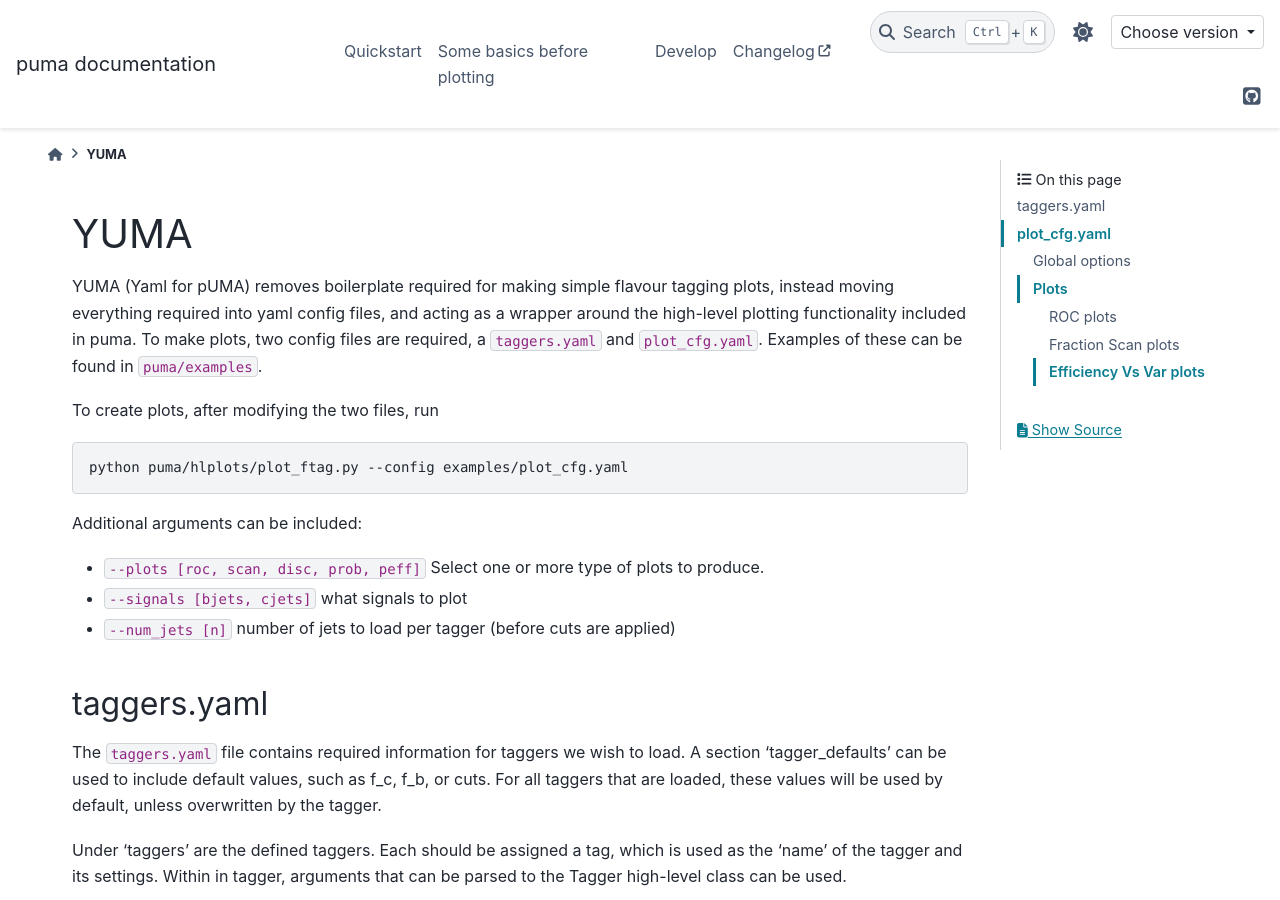
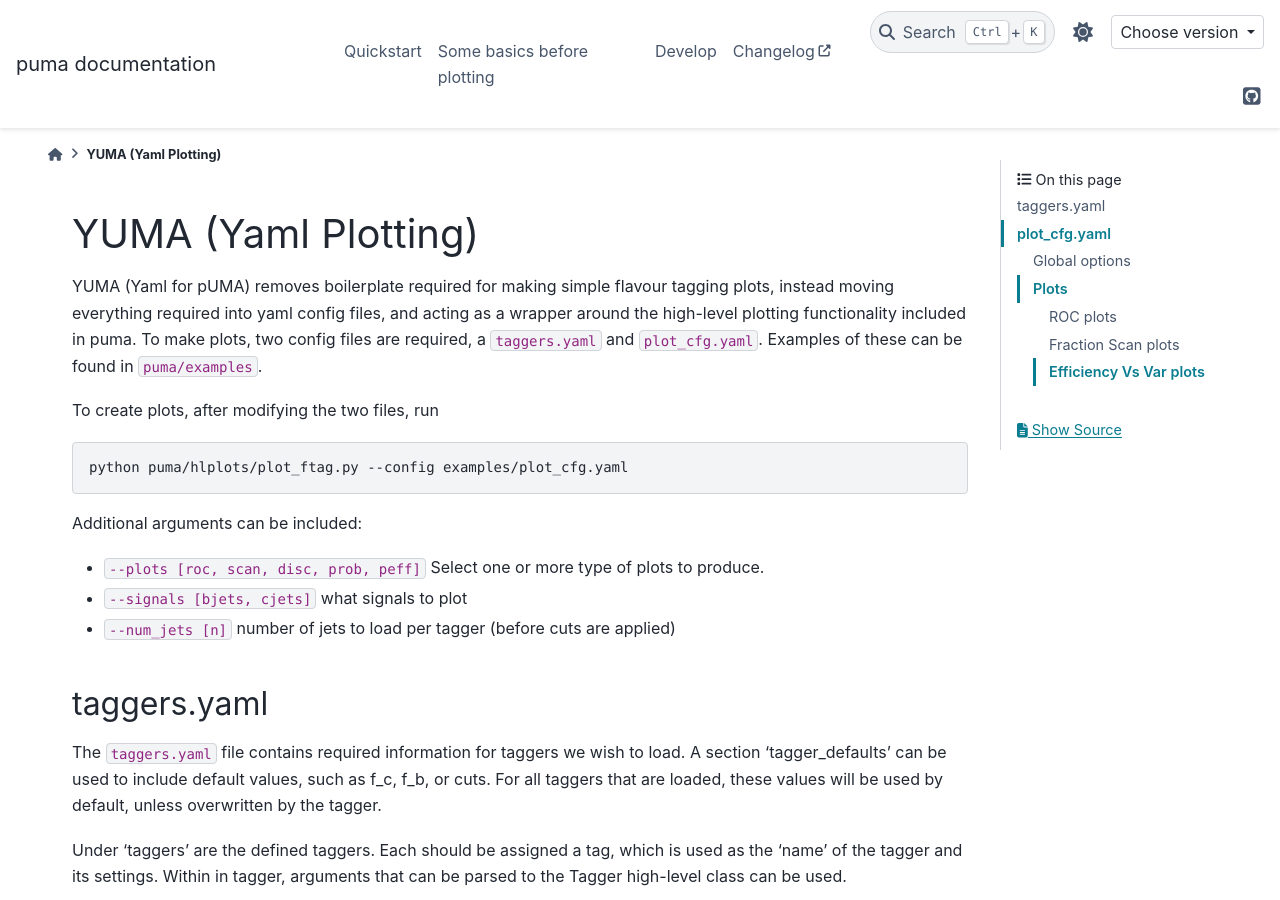
Before and after one commit to umami-hep/puma, a Sphinx documentation site: the page built from docs/source/examples/yuma.md, in a window 1280 px wide and 900 px high. Built offline with Sphinx 7.4.7 and the PyData theme 0.15.4, drawn with Linux system fonts in a browser that asks for light colours; the version number is read from the project's files by our own code.

Commit message:
update docs with yuma

````diff
--- a/docs/source/examples/index.rst
+++ b/docs/source/examples/index.rst
@@ -17,6 +17,7 @@ can be used as a starting point for your plotting scripts.
    line_plots.md
    high_level_api.md
    high_level_aux_api.md
+   yuma.md
 
 
 .. include:: index.md
--- a/docs/source/examples/yuma.md
+++ b/docs/source/examples/yuma.md
@@ -1,4 +1,4 @@
-# YUMA
+# YUMA (Yaml Plotting)
 
 YUMA (Yaml for pUMA) removes boilerplate required for making simple flavour tagging plots, instead moving everything required into yaml config files, and acting as a wrapper around the high-level plotting functionality included in puma. To make plots, two config files are required, a ```taggers.yaml``` and ```plot_cfg.yaml```. Examples of these can be found in ```puma/examples```.
 
````
